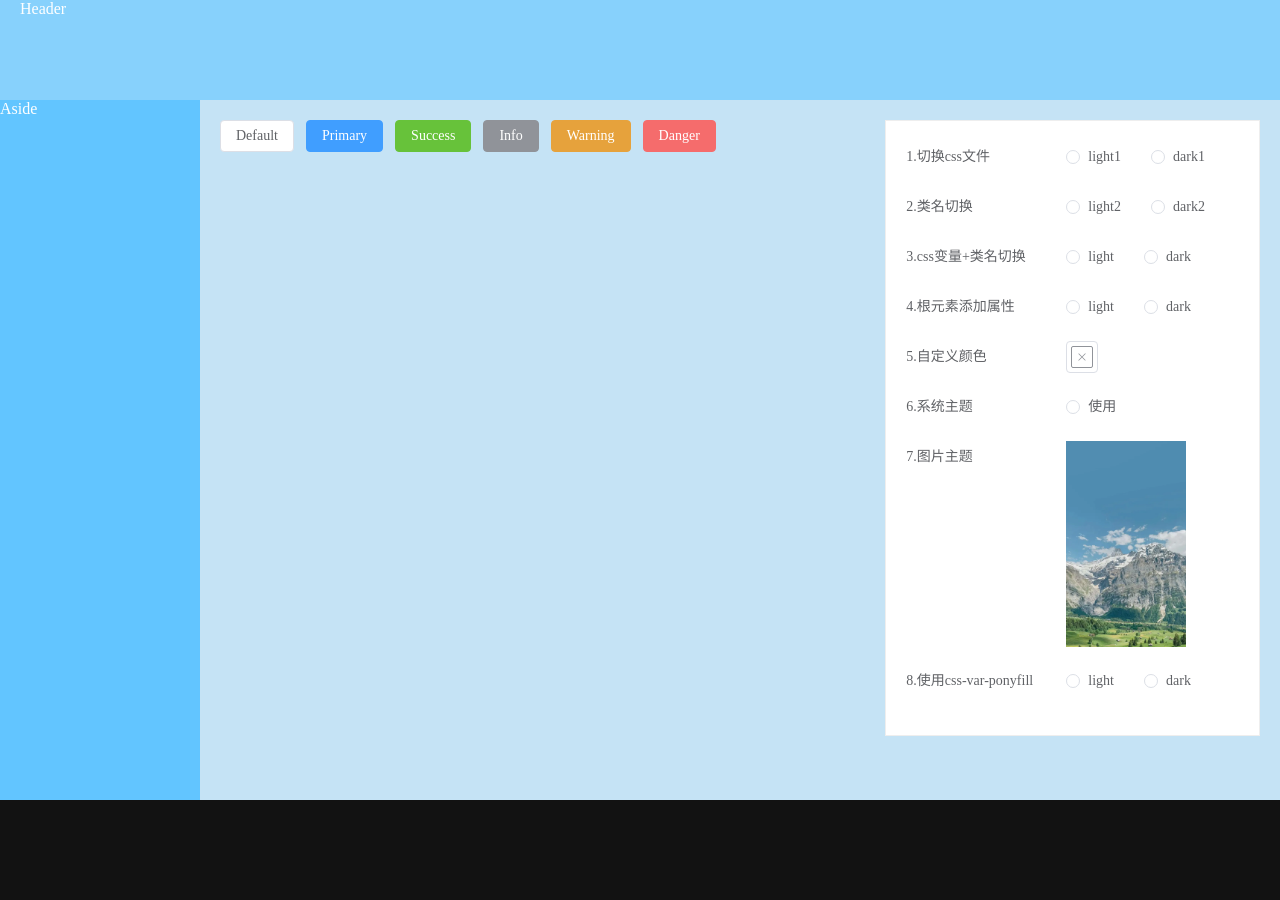
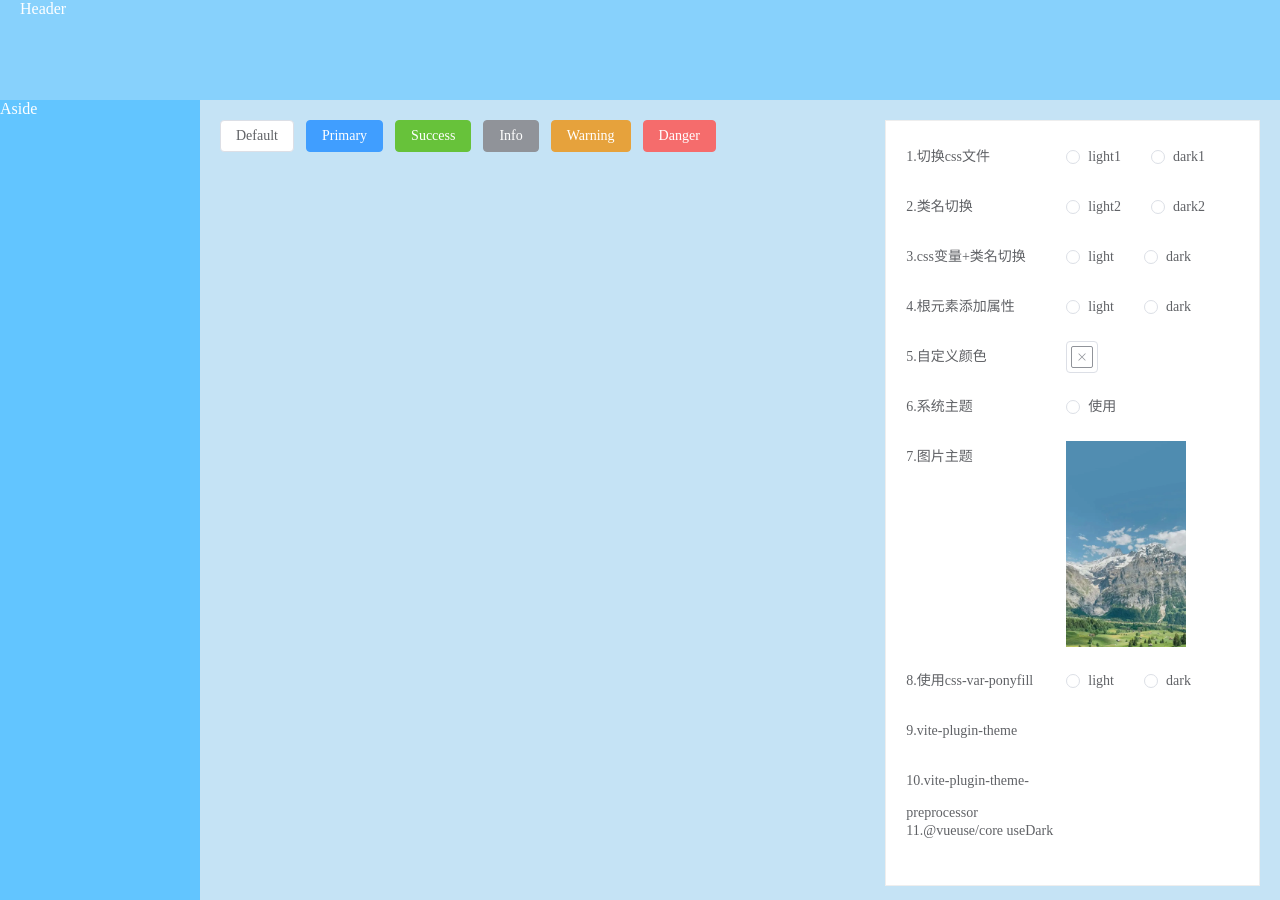
Before and after one commit to chaossssss/vue-theme, a Vue app: page / in a window 1280 px wide. Before the commit the page ends 800 px from the top, so only its background shows below. Built offline with nearby package versions, Linux system fonts and the light colour scheme.

Commit message:
fix:主题

```diff
--- a/src/components/Layout.vue
+++ b/src/components/Layout.vue
@@ -118,6 +118,9 @@
                     <el-radio label="dark" />
                   </el-radio-group>
                 </el-form-item>
+                <el-form-item label="9.vite-plugin-theme"></el-form-item>
+                <el-form-item label="10.vite-plugin-theme-preprocessor"></el-form-item>
+                <el-form-item label="11.@vueuse/core useDark"></el-form-item>
               </el-form>
             </div>
           </div>
@@ -140,8 +143,8 @@ const colorList = ref([]);
 const picList = ref([pic1]);
 const picRef = ref()
 const picReactive = ({})
-for(let i = 0; i < 3; i++) {
-  picReactive['pic'+ i] = null
+for (let i = 0; i < 3; i++) {
+  picReactive['pic' + i] = null
 }
 console.log(picReactive)
 toRefs(picReactive)
--- a/src/utils/theme.js
+++ b/src/utils/theme.js
@@ -5,7 +5,7 @@ export const initTheme = (theme) => {
 
   cssVars({
     watch: true, // 当添加，删除或修改其<link>或<style>元素的禁用或href属性时，ponyfill将自行调用
-    variables: theme === 'light' ? lightTheme : darkTheme, // variables 自定义属性名/值对的集合
-    // onlyLegacy: false, // false  默认将css变量编译为浏览器识别的css样式  true 当浏览器不支持css变量的时候将css变量编译为识别的css
+    variables: theme === "light" ? lightTheme : darkTheme, // variables 自定义属性名/值对的集合
+    onlyLegacy: true, // false  默认将css变量编译为浏览器识别的css样式  true 当浏览器不支持css变量的时候将css变量编译为识别的css
   });
 };
--- a/vite.config.js
+++ b/vite.config.js
@@ -1,12 +1,18 @@
-import { defineConfig } from 'vite'
-import vue from '@vitejs/plugin-vue'
-
+import { defineConfig } from "vite";
+import vue from "@vitejs/plugin-vue";
+// import { viteThemePlugin } from "vite-plugin-theme";
 // https://vitejs.dev/config/
 export default defineConfig({
-  plugins: [vue()],
+  plugins: [
+    vue(),
+    // viteThemePlugin({
+    //   colorVariables: ["rgb(227, 245, 255)"],
+    //   fileName: "light-vite-theme.css",
+    // }),
+  ],
   server: {
-    cors:{
-      "origin": "*",
-    }
-  }
-})
+    cors: {
+      origin: "*",
+    },
+  },
+});
```
Also changed, not shown: package.json (+5 -2 lines), 1 other file (tests, documents, lock files or other folders).
